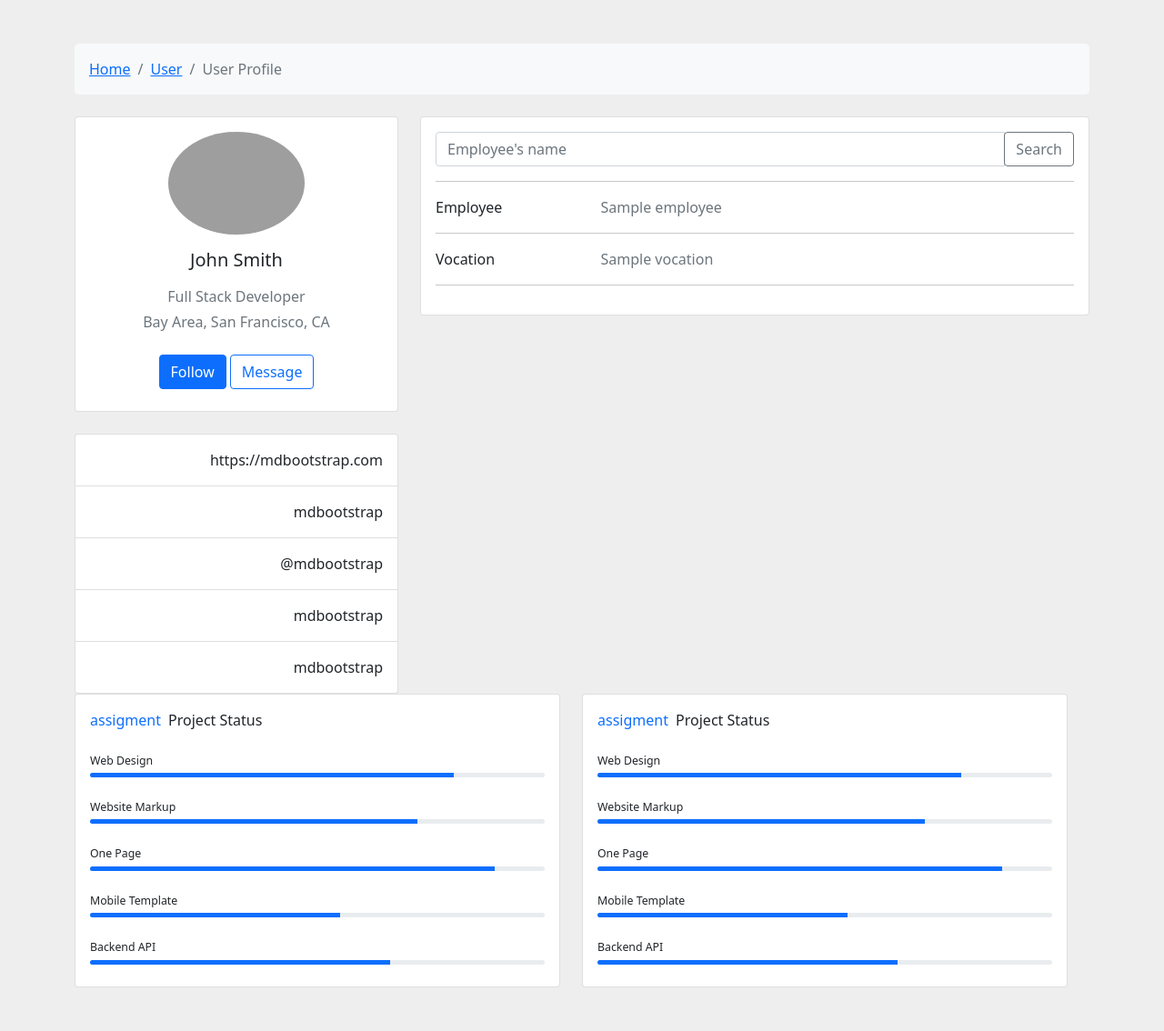
After one commit to cotsom/infosec-labs, a Flask app: template websocket/templates/admin-page.html in a window 1280 px wide. The commit adds this page. Shown: the whole page at 91% size. Run offline with Flask 2, Linux system fonts and the light colour scheme; the template is opened without the code that fills it: most values are stand-ins (such as "Sample title", 1, 10 or a date in 2020); grey boxes are pictures that could not be loaded.

Commit message:
update web

```diff
--- a/websocket/app.py
+++ b/websocket/app.py
@@ -1,18 +1,36 @@
+from functools import wraps
 import os
-from flask import Flask, redirect, render_template, request, url_for
+from flask import Flask, redirect, render_template, request, session, url_for
 from flask_sock import Sock
-import mysql.connector
+import mariadb
 
 
 app = Flask(__name__)
+app.secret_key = 'g8y348f3h4f34jf93ij4g3u49gh3487fh34fj8347hfg3487fh348jf34hf837fg'
 sock = Sock(app)
 config = {
-    'user': 'root',
-    'password': 'password',
-    'host': 'mariadb',
-    'database': 'users',
-    'raise_on_warnings': True
+    "user": "root",
+    "password": "password",
+    "host": "mariadb",
+    "port": 3306,
+    "database": "users"
     }
+
+def dbConn():
+    try:
+        conn = mariadb.connect(**config)
+    except mariadb.Error as e:
+        print(f"Error connecting to MariaDB Platform: {e}")
+    cur = conn.cursor()
+    return cur
+
+def auth(f):
+    @wraps(f)
+    def decorated_function(*args, **kwargs):
+        if 'user' not in session:
+            session['user'] = False
+        return f(*args, **kwargs)
+    return decorated_function
 
 @app.route("/")
 def index():
@@ -26,20 +44,54 @@ def echo(sock):
         domen = os.popen("nslookup " + data).read()
         sock.send(domen)
 
-@app.route("/admin-page", methods=["GET", "POST"])
+@app.route("/admin-login", methods=["GET", "POST"])
 def adminLogin():
-    print("TESTTESTTESTTESTTESTTESTTESTTSETTSETTEST")
     if request.method == 'POST':
-        cnx = mysql.connector.connect(**config)
-        cursor = cnx.cursor()
-
+        username = ''
+        cur = dbConn()
         login = request.form['login']
         password = request.form['password']
-        query = (f"SELECT * FROM users_info WHERE login = '{login}' AND password = '{password}'")
-        user = cursor.execute(query)
-        print(user)
-        cnx.close()
+
+        cur.execute(
+            f"SELECT * FROM users_info WHERE login = '{login}' AND password = '{password}'"
+            )
+
+        for (id, log, pas, voc) in cur:
+            username = log
+            print(id, log, pas, voc)
+
+        if username:
+            session['user'] = username
+            return redirect(url_for('adminPage'))
+        else:
+            return render_template('admin-login.html', error="invalid credentials")
+
     return render_template('admin-login.html')
+
+@auth
+@app.route("/admin-page", methods=["GET", "POST"])
+def adminPage():
+    is_user = session.get('user', False)
+    if not (is_user):
+        return redirect(url_for('adminLogin'))
+
+    cur = dbConn()
+    employee = request.args.get('employee')
+    vocation = ''
+
+    cur.execute(
+        f"SELECT vocation FROM users_info WHERE login = '{employee}'"
+        )
+    for voc in cur:
+        vocation = voc
+        print(voc)
+
+    if vocation:
+        employee_name = employee
+    else:
+        print("user not found")
+
+    return render_template("admin-page.html", employee=employee_name, vocation=vocation)
 
 
 if __name__ == "__main__":
--- a/websocket/requirements.txt
+++ b/websocket/requirements.txt
@@ -1,3 +1,3 @@
 flask
 flask_sock
-mysql.connector
+mariadb
--- a/websocket/templates/admin-login.html
+++ b/websocket/templates/admin-login.html
@@ -9,7 +9,7 @@
 
     <div class="grid">
 
-      <form action="/admin-page" method="post" class="form login">
+      <form action="/admin-login" method="post" class="form login">
 
         <header class="login__header">
           <h3 class="login__title">ADMIN</h3>
@@ -34,7 +34,7 @@
         </footer>
 
       </form>
-
+      <h3>{{ error }}</h3>
     </div>
 
   </body>
--- /dev/null
+++ b/websocket/templates/admin-page.html
@@ -0,0 +1,179 @@
+<!DOCTYPE html>
+<html>
+<head>
+	<meta charset="utf-8">
+	<meta name="viewport" content="width=device-width, initial-scale=1">
+    <meta charset="utf-8">
+    <link rel="stylesheet" type="text/css" href="{{ url_for('static', filename='css/main.css') }}">
+    <link href="https://cdn.jsdelivr.net/npm/bootstrap@5.0.2/dist/css/bootstrap.min.css" rel="stylesheet"
+            integrity="sha384-EVSTQN3/azprG1Anm3QDgpJLIm9Nao0Yz1ztcQTwFspd3yD65VohhpuuCOmLASjC" crossorigin="anonymous">
+	<title>Admin page</title>
+</head>
+<body>
+    <section style="background-color: #eee;">
+        <div class="container py-5">
+          <div class="row">
+            <div class="col">
+              <nav aria-label="breadcrumb" class="bg-light rounded-3 p-3 mb-4">
+                <ol class="breadcrumb mb-0">
+                  <li class="breadcrumb-item"><a href="#">Home</a></li>
+                  <li class="breadcrumb-item"><a href="#">User</a></li>
+                  <li class="breadcrumb-item active" aria-current="page">User Profile</li>
+                </ol>
+              </nav>
+            </div>
+          </div>
+
+          <div class="row">
+            <div class="col-lg-4">
+              <div class="card mb-4">
+                <div class="card-body text-center">
+                  <img src="https://mdbcdn.b-cdn.net/img/Photos/new-templates/bootstrap-chat/ava3.webp" alt="avatar"
+                    class="rounded-circle img-fluid" style="width: 150px;">
+                  <h5 class="my-3">John Smith</h5>
+                  <p class="text-muted mb-1">Full Stack Developer</p>
+                  <p class="text-muted mb-4">Bay Area, San Francisco, CA</p>
+                  <div class="d-flex justify-content-center mb-2">
+                    <button type="button" class="btn btn-primary">Follow</button>
+                    <button type="button" class="btn btn-outline-primary ms-1">Message</button>
+                  </div>
+                </div>
+              </div>
+              <div class="card mb-4 mb-lg-0">
+                <div class="card-body p-0">
+                  <ul class="list-group list-group-flush rounded-3">
+                    <li class="list-group-item d-flex justify-content-between align-items-center p-3">
+                      <i class="fas fa-globe fa-lg text-warning"></i>
+                      <p class="mb-0">https://mdbootstrap.com</p>
+                    </li>
+                    <li class="list-group-item d-flex justify-content-between align-items-center p-3">
+                      <i class="fab fa-github fa-lg" style="color: #333333;"></i>
+                      <p class="mb-0">mdbootstrap</p>
+                    </li>
+                    <li class="list-group-item d-flex justify-content-between align-items-center p-3">
+                      <i class="fab fa-twitter fa-lg" style="color: #55acee;"></i>
+                      <p class="mb-0">@mdbootstrap</p>
+                    </li>
+                    <li class="list-group-item d-flex justify-content-between align-items-center p-3">
+                      <i class="fab fa-instagram fa-lg" style="color: #ac2bac;"></i>
+                      <p class="mb-0">mdbootstrap</p>
+                    </li>
+                    <li class="list-group-item d-flex justify-content-between align-items-center p-3">
+                      <i class="fab fa-facebook-f fa-lg" style="color: #3b5998;"></i>
+                      <p class="mb-0">mdbootstrap</p>
+                    </li>
+                  </ul>
+                </div>
+              </div>
+            </div>
+            <div class="col-lg-8">
+              <div class="card mb-4">
+                <div class="card-body">
+                    <form action="/admin-page", method="GET">
+                        <div class="input-group mb-3">
+                            <input type="text" class="form-control" placeholder="Employee's name" aria-label="Recipient's username" aria-describedby="basic-addon2" name="employee">
+                            <div class="input-group-append">
+                            <input class="btn btn-outline-secondary" type="submit" value="Search">
+                            </div>
+                        </div>
+                    </form>
+                  <hr>
+                  <div class="row">
+                    <div class="col-sm-3">
+                      <p class="mb-0">Employee</p>
+                    </div>
+                    <div class="col-sm-9">
+                      <p class="text-muted mb-0">{{ employee }}</p>
+                    </div>
+                  </div>
+                  <hr>
+                  <div class="row">
+                    <div class="col-sm-3">
+                      <p class="mb-0">Vocation</p>
+                    </div>
+                    <div class="col-sm-9">
+                      <p class="text-muted mb-0">{{ vocation }}</p>
+                    </div>
+                  </div>
+                  <hr>
+                  </div>
+                </div>
+              </div>
+              <div class="row">
+                <div class="col-md-6">
+                  <div class="card mb-4 mb-md-0">
+                    <div class="card-body">
+                      <p class="mb-4"><span class="text-primary font-italic me-1">assigment</span> Project Status
+                      </p>
+                      <p class="mb-1" style="font-size: .77rem;">Web Design</p>
+                      <div class="progress rounded" style="height: 5px;">
+                        <div class="progress-bar" role="progressbar" style="width: 80%" aria-valuenow="80"
+                          aria-valuemin="0" aria-valuemax="100"></div>
+                      </div>
+                      <p class="mt-4 mb-1" style="font-size: .77rem;">Website Markup</p>
+                      <div class="progress rounded" style="height: 5px;">
+                        <div class="progress-bar" role="progressbar" style="width: 72%" aria-valuenow="72"
+                          aria-valuemin="0" aria-valuemax="100"></div>
+                      </div>
+                      <p class="mt-4 mb-1" style="font-size: .77rem;">One Page</p>
+                      <div class="progress rounded" style="height: 5px;">
+                        <div class="progress-bar" role="progressbar" style="width: 89%" aria-valuenow="89"
+                          aria-valuemin="0" aria-valuemax="100"></div>
+                      </div>
+                      <p class="mt-4 mb-1" style="font-size: .77rem;">Mobile Template</p>
+                      <div class="progress rounded" style="height: 5px;">
+                        <div class="progress-bar" role="progressbar" style="width: 55%" aria-valuenow="55"
+                          aria-valuemin="0" aria-valuemax="100"></div>
+                      </div>
+                      <p class="mt-4 mb-1" style="font-size: .77rem;">Backend API</p>
+                      <div class="progress rounded mb-2" style="height: 5px;">
+                        <div class="progress-bar" role="progressbar" style="width: 66%" aria-valuenow="66"
+                          aria-valuemin="0" aria-valuemax="100"></div>
+                      </div>
+                    </div>
+                  </div>
+                </div>
+                <div class="col-md-6">
+                  <div class="card mb-4 mb-md-0">
+                    <div class="card-body">
+                      <p class="mb-4"><span class="text-primary font-italic me-1">assigment</span> Project Status
+                      </p>
+                      <p class="mb-1" style="font-size: .77rem;">Web Design</p>
+                      <div class="progress rounded" style="height: 5px;">
+                        <div class="progress-bar" role="progressbar" style="width: 80%" aria-valuenow="80"
+                          aria-valuemin="0" aria-valuemax="100"></div>
+                      </div>
+                      <p class="mt-4 mb-1" style="font-size: .77rem;">Website Markup</p>
+                      <div class="progress rounded" style="height: 5px;">
+                        <div class="progress-bar" role="progressbar" style="width: 72%" aria-valuenow="72"
+                          aria-valuemin="0" aria-valuemax="100"></div>
+                      </div>
+                      <p class="mt-4 mb-1" style="font-size: .77rem;">One Page</p>
+                      <div class="progress rounded" style="height: 5px;">
+                        <div class="progress-bar" role="progressbar" style="width: 89%" aria-valuenow="89"
+                          aria-valuemin="0" aria-valuemax="100"></div>
+                      </div>
+                      <p class="mt-4 mb-1" style="font-size: .77rem;">Mobile Template</p>
+                      <div class="progress rounded" style="height: 5px;">
+                        <div class="progress-bar" role="progressbar" style="width: 55%" aria-valuenow="55"
+                          aria-valuemin="0" aria-valuemax="100"></div>
+                      </div>
+                      <p class="mt-4 mb-1" style="font-size: .77rem;">Backend API</p>
+                      <div class="progress rounded mb-2" style="height: 5px;">
+                        <div class="progress-bar" role="progressbar" style="width: 66%" aria-valuenow="66"
+                          aria-valuemin="0" aria-valuemax="100"></div>
+                      </div>
+                    </div>
+                  </div>
+                </div>
+              </div>
+            </div>
+          </div>
+        </div>
+      </section>
+        <script src="https://cdn.jsdelivr.net/npm/bootstrap@5.0.2/dist/js/bootstrap.bundle.min.js"
+                integrity="sha384-MrcW6ZMFYlzcLA8Nl+NtUVF0sA7MsXsP1UyJoMp4YLEuNSfAP+JcXn/tWtIaxVXM"
+                crossorigin="anonymous">
+        </script>
+</body>
+</html>
```
Also changed, not shown: websocket/sql/database.sql (+8 -5 lines), 1 other file.
